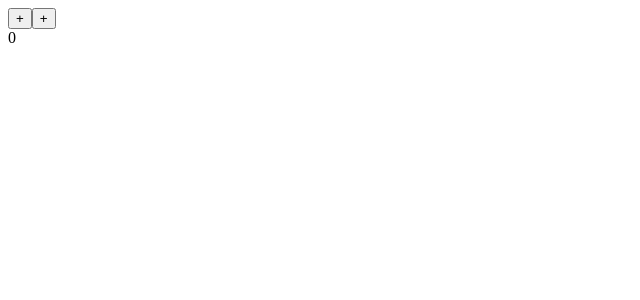
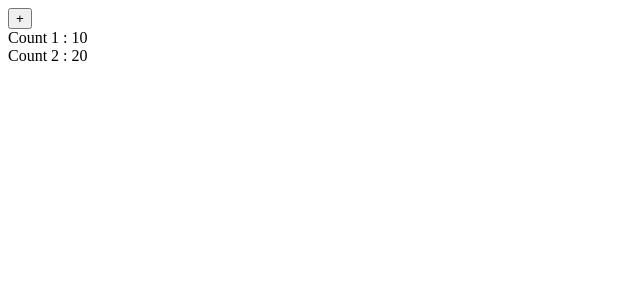
Before and after one commit to maccalsa/react-hooks-demo, a React (Create React App) app: page / in a window 1280 px wide. Shown: the top 300 px of the page, without its empty margins (0-640 px from the left). Built offline with nearby package versions, Linux system fonts and the light colour scheme.

Commit message:
useState example 2, multi value

```diff
--- a/src/App.js
+++ b/src/App.js
@@ -1,26 +1,23 @@
 import React, { useState } from 'react'
 
-const expensiveInitialState = () => {
-  //expensive work
-  return 10
-}
-
 const App = () => {
-  const [state, setstate] = useState(10)
-
-  // this will be called the 1st time, and not every time the component remders
-  const [state2, setstate2] = useState(() => expensiveInitialState)
-
-  const [count, setCount] = useState(0)
-
+  const [{ count, count2 }, setCount] = useState({ count: 10, count2: 20 })
   return (
     <div>
-      <button onClick={() => setCount(count + 1)}>+</button>
-      {/* The way below is a little safer, as it prevents race conditions if you have multiple events that can change 'count*/}
-      <button onClick={() => setCount((currentCount) => currentCount + 1)}>
+      <button
+        onClick={() =>
+          // this unlike class component state, will replace all state, it does NO MERGING, so if you want state to be maintained
+          //when using hooks you have to copy the other state over
+          setCount((currentState) => ({
+            ...currentState,
+            count: currentState.count + 1,
+          }))
+        }
+      >
         +
       </button>
-      <div>{count}</div>
+      <div>Count 1 : {count}</div>
+      <div>Count 2 : {count2}</div>
     </div>
   )
 }
```
Also changed, not shown: 1 other file (tests, documents, lock files or other folders).
